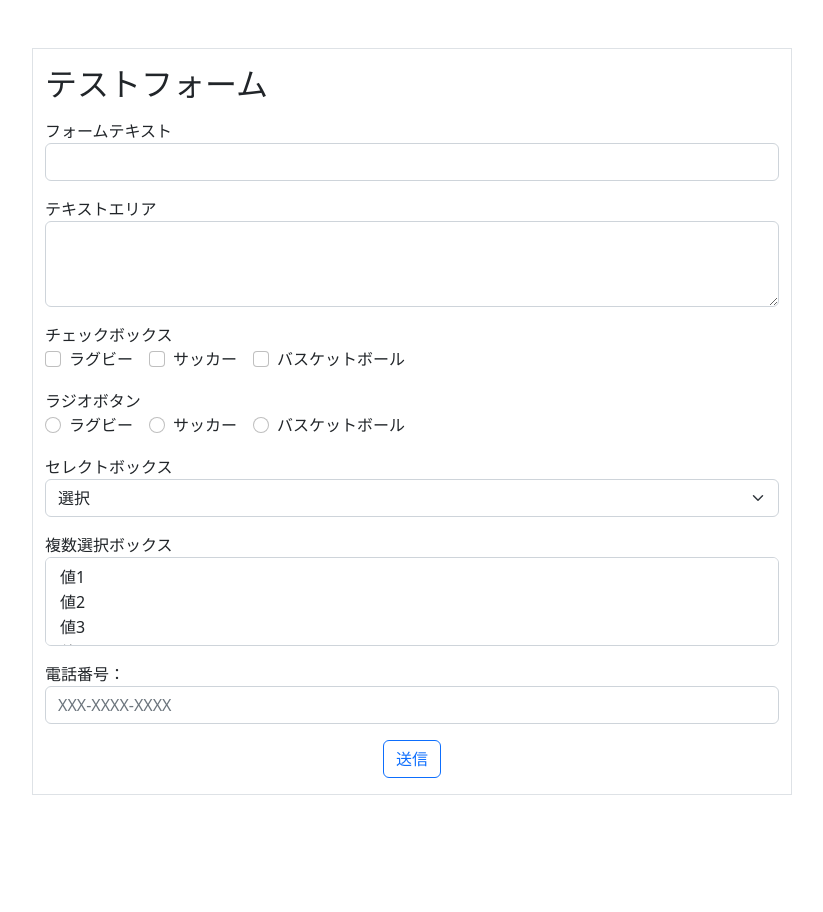
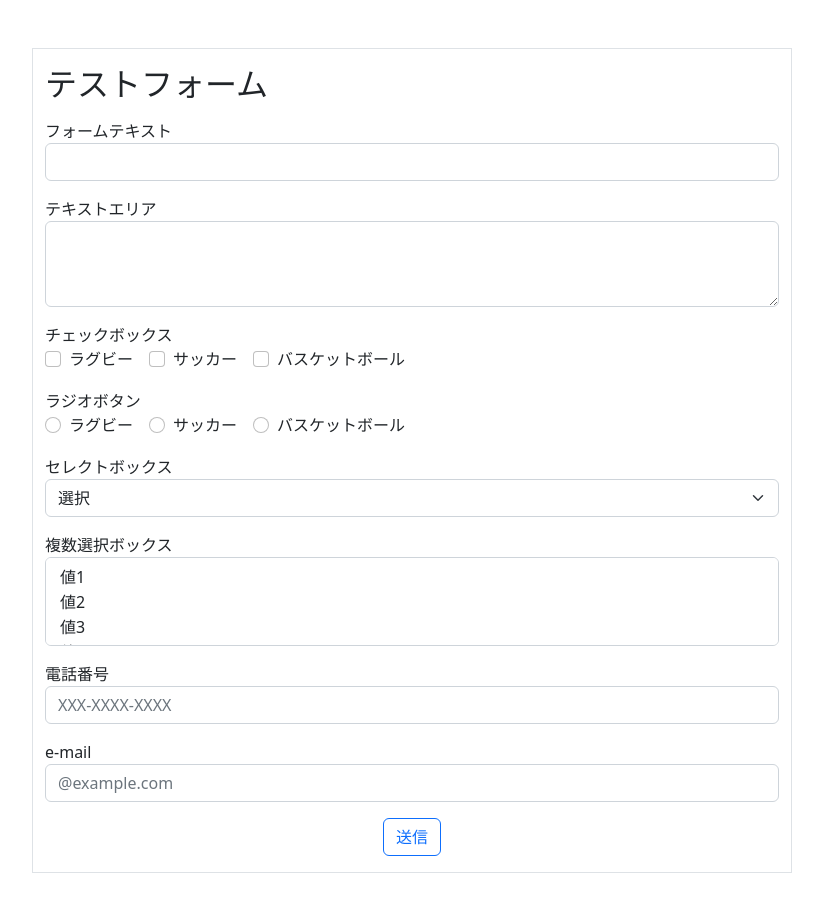
Before and after one commit to s-eguchi3304/test-project_s, a Vue app: page /form in a window 1280 px wide. Shown: the top 912 px of the page, without its empty margins (228-1051 px from the left). Before the commit the page ends 800 px from the top, so only its background shows below. Built offline with nearby package versions, Linux system fonts and the light colour scheme.

Commit message:
フォーム修正

```diff
--- a/package.json
+++ b/package.json
@@ -9,10 +9,13 @@
     "preview": "vite preview"
   },
   "dependencies": {
+    "@vuelidate/core": "^2.0.0",
+    "@vuelidate/validators": "^2.0.0",
     "axios": "^1.3.2",
     "bootstrap": "^5.2.3",
     "bootstrap-vue": "^2.23.1",
     "vue": "^3.2.45",
+    "vue-i18n": "^9.3.0-beta.16",
     "vue-router": "^4.1.6"
   },
   "devDependencies": {
--- a/src/pages/InputForm.vue
+++ b/src/pages/InputForm.vue
@@ -1,9 +1,12 @@
 <script setup>
 import { ref, reactive } from 'vue';
+import { useVuelidate } from '@vuelidate/core';
+//import { required, email } from '@vuelidate/validators';
+import { required, email } from '../utils/i18n-validators.js';
 
 const title = ref('テストフォーム');
 
-const formDate = reactive({
+const formData = reactive({
   text: '',
   textArea: '',
   check: [],
@@ -11,23 +14,31 @@ const formDate = reactive({
   select: '',
   selects: [],
   tel: '',
+  email: '',
 });
 
-const submitForm = () => {
-  console.log('submit', formDate);
+const rules = {
+  text: { required },
+  textArea: { required },
+  check: { required },
+  radio: { required },
+  select: { required },
+  selects: { required },
+  tel: { required },
+  email: { required, email },
 };
 
-/*const textInput = ref('');
-const textAreaInput = ref('');
-const checkValue = ref([]);
-const radioValue = ref('');
-const selectValue = ref('');
-const selectValues = ref([]);
-const telValue = ref('');*/
+const v$ = useVuelidate(rules, formData);
+
+const submitForm = async () => {
+  console.log('submit', formData);
+  v$.value.$validate();
+  console.log('$errors', v$.value.$errors);
+};
 </script>
 
 <template>
-  <div class="container mt-5">
+  <div class="container mt-5 mb-5">
     <div class="row justify-content-center">
       <div class="col-md-8">
         <div class="row border">
@@ -40,8 +51,11 @@ const telValue = ref('');*/
                   class="form-control"
                   type="text"
                   id="text"
-                  v-model="formDate.text"
+                  v-model="formData.text"
                 />
+                <div v-for="error of v$.text.$errors" :key="error.$uid">
+                  <div class="text-danger fw-bold">{{ error.$message }}</div>
+                </div>
               </div>
 
               <div class="form-group mb-3">
@@ -49,9 +63,12 @@ const telValue = ref('');*/
                 <textarea
                   class="form-control"
                   rows="3"
-                  v-model="formDate.textarea"
+                  v-model="formData.textArea"
                   id="textarea"
                 ></textarea>
+                <div v-for="error of v$.textArea.$errors" :key="error.$uid">
+                  <div class="text-danger fw-bold">{{ error.$message }}</div>
+                </div>
               </div>
 
               <div class="mb-3">
@@ -61,7 +78,7 @@ const telValue = ref('');*/
                     class="form-check-input"
                     type="checkbox"
                     id="Checkbox1"
-                    v-model="formDate.check"
+                    v-model="formData.check"
                     value="ラグビー"
                   />
                   ラグビー
@@ -71,7 +88,7 @@ const telValue = ref('');*/
                     class="form-check-input"
                     type="checkbox"
                     id="Checkbox2"
-                    v-model="formDate.check"
+                    v-model="formData.check"
                     value="サッカー"
                   />
                   サッカー
@@ -81,10 +98,13 @@ const telValue = ref('');*/
                     class="form-check-input"
                     type="checkbox"
                     id="Checkbox3"
-                    v-model="formDate.check"
+                    v-model="formData.check"
                     value="バスケットボール"
                   />
                   バスケットボール
+                </div>
+                <div v-for="error of v$.check.$errors" :key="error.$uid">
+                  <div class="text-danger fw-bold">{{ error.$message }}</div>
                 </div>
               </div>
 
@@ -95,7 +115,7 @@ const telValue = ref('');*/
                     class="form-check-input"
                     type="radio"
                     id="radiobtn1"
-                    v-model="formDate.radio"
+                    v-model="formData.radio"
                     value="ラグビー"
                   />
                   ラグビー
@@ -105,7 +125,7 @@ const telValue = ref('');*/
                     class="form-check-input"
                     type="radio"
                     id="radiobtn2"
-                    v-model="formDate.radio"
+                    v-model="formData.radio"
                     value="サッカー"
                   />
                   サッカー
@@ -115,30 +135,37 @@ const telValue = ref('');*/
                     class="form-check-input"
                     type="radio"
                     id="radiobtn3"
-                    v-model="formDate.radio"
+                    v-model="formData.radio"
                     value="バスケットボール"
                   />
                   バスケットボール
+                </div>
+                <div v-for="error of v$.radio.$errors" :key="error.$uid">
+                  <div class="text-danger fw-bold">{{ error.$message }}</div>
                 </div>
               </div>
 
               <div class="form-group mb-3">
                 <label>セレクトボックス</label>
-                <select class="form-select" v-model="formDate.select">
+                <select class="form-select" v-model="formData.select">
                   <option disabled value="">選択</option>
                   <option>値1</option>
                   <option>値2</option>
                   <option>値3</option>
                 </select>
+                <div v-for="error of v$.select.$errors" :key="error.$uid">
+                  <div class="text-danger fw-bold">{{ error.$message }}</div>
+                </div>
               </div>
 
               <div class="form-group mb-3">
                 <label>複数選択ボックス</label>
                 <select
                   class="form-select"
-                  v-model="formDate.selects"
+                  v-model="formData.selects"
                   multiple
                   size="3"
+                  id="multiSelect"
                 >
                   <option>値1</option>
                   <option>値2</option>
@@ -146,18 +173,41 @@ const telValue = ref('');*/
                   <option>値4</option>
                   <option>値5</option>
                 </select>
+                <div v-for="error of v$.selects.$errors" :key="error.$uid">
+                  <div class="text-danger fw-bold">{{ error.$message }}</div>
+                </div>
               </div>
 
               <div class="form-group mb-3">
-                <label>電話番号：</label>
+                <label>電話番号</label>
                 <input
                   type="tel"
+                  id="tel"
                   size="15"
                   maxlength="15"
                   class="form-control"
                   placeholder="XXX-XXXX-XXXX"
-                  v-model="formDate.tel"
+                  v-model="formData.tel"
                 />
+                <div v-for="error of v$.tel.$errors" :key="error.$uid">
+                  <div class="text-danger fw-bold">{{ error.$message }}</div>
+                </div>
+              </div>
+
+              <div class="form-group mb-3">
+                <label>e-mail</label>
+                <input
+                  type="email"
+                  id="email"
+                  size="30"
+                  maxlength="50"
+                  class="form-control"
+                  placeholder="@example.com"
+                  v-model="formData.email"
+                />
+                <div v-for="error of v$.email.$errors" :key="error.$uid">
+                  <div class="text-danger fw-bold">{{ error.$message }}</div>
+                </div>
               </div>
 
               <div class="row justify-content-center text-center mb-3">
--- /dev/null
+++ b/src/utils/i18n-validators.js
@@ -0,0 +1,30 @@
+// @/utils/i18n-validators.js
+import * as validators from '@vuelidate/validators';
+import { createI18n } from 'vue-i18n';
+
+const messages = {
+  ja: {
+    validations: {
+      required: 'この項目{property}は必須です.',
+      email: '正しいメールアドレスの形式で入力してください。',
+    },
+  },
+};
+
+const i18n = createI18n({
+  legacy: false, // you must set `false`, to use Composition API
+  locale: 'ja', // set locale
+  messages,
+});
+
+// // or import { createI18nMessage } from '@vuelidate/validators'
+const { createI18nMessage } = validators;
+
+// // Create your i18n message instance. Used for vue-i18n@9
+const withI18nMessage = createI18nMessage({ t: i18n.global.t.bind(i18n) });
+// for vue-i18n@8
+// const withI18nMessage = createI18nMessage({ t: i18n.t.bind(i18n) })
+
+// wrap each validator.
+export const required = withI18nMessage(validators.required);
+export const email = withI18nMessage(validators.email);
```
Also changed, not shown: 2 other files (tests, documents, lock files or other folders).
